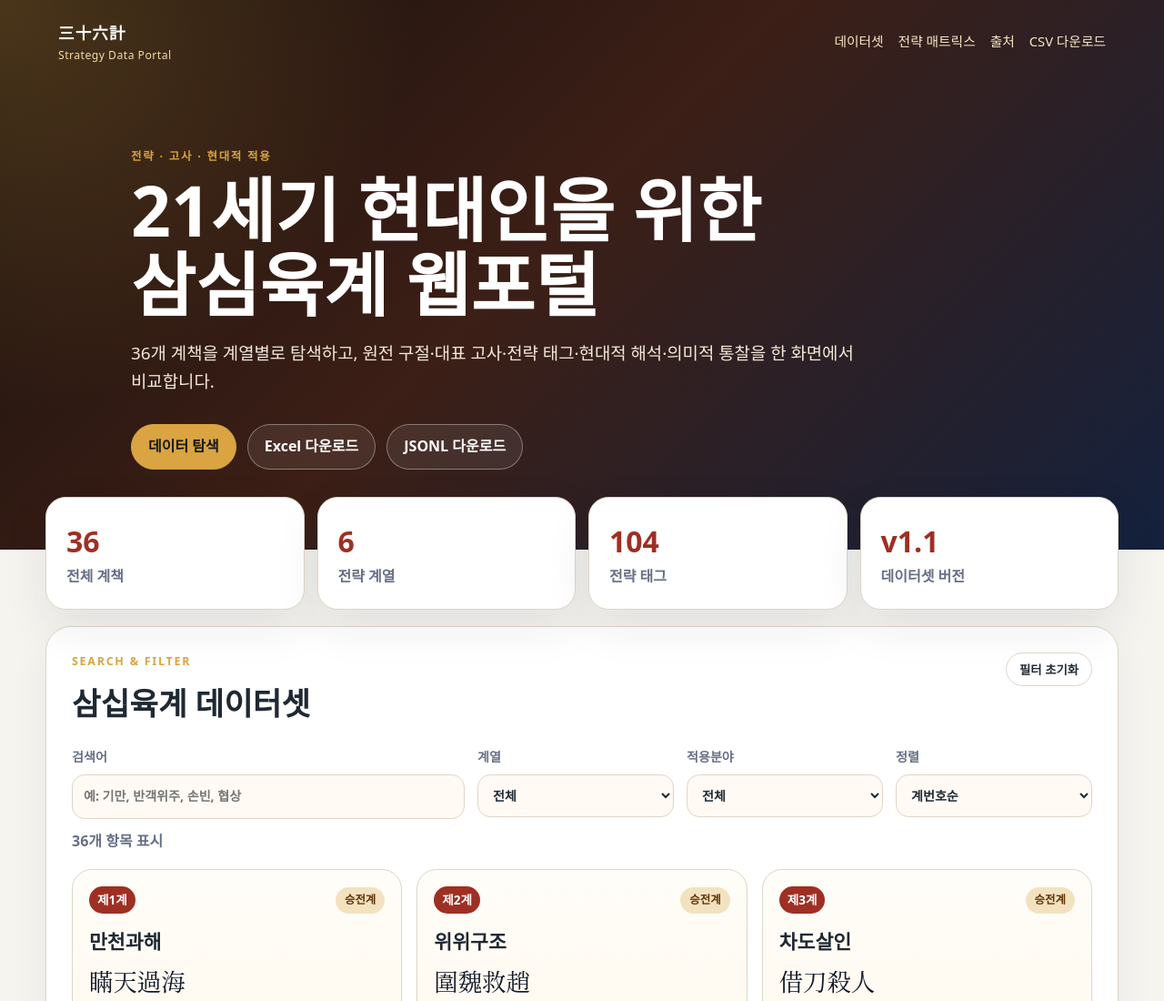
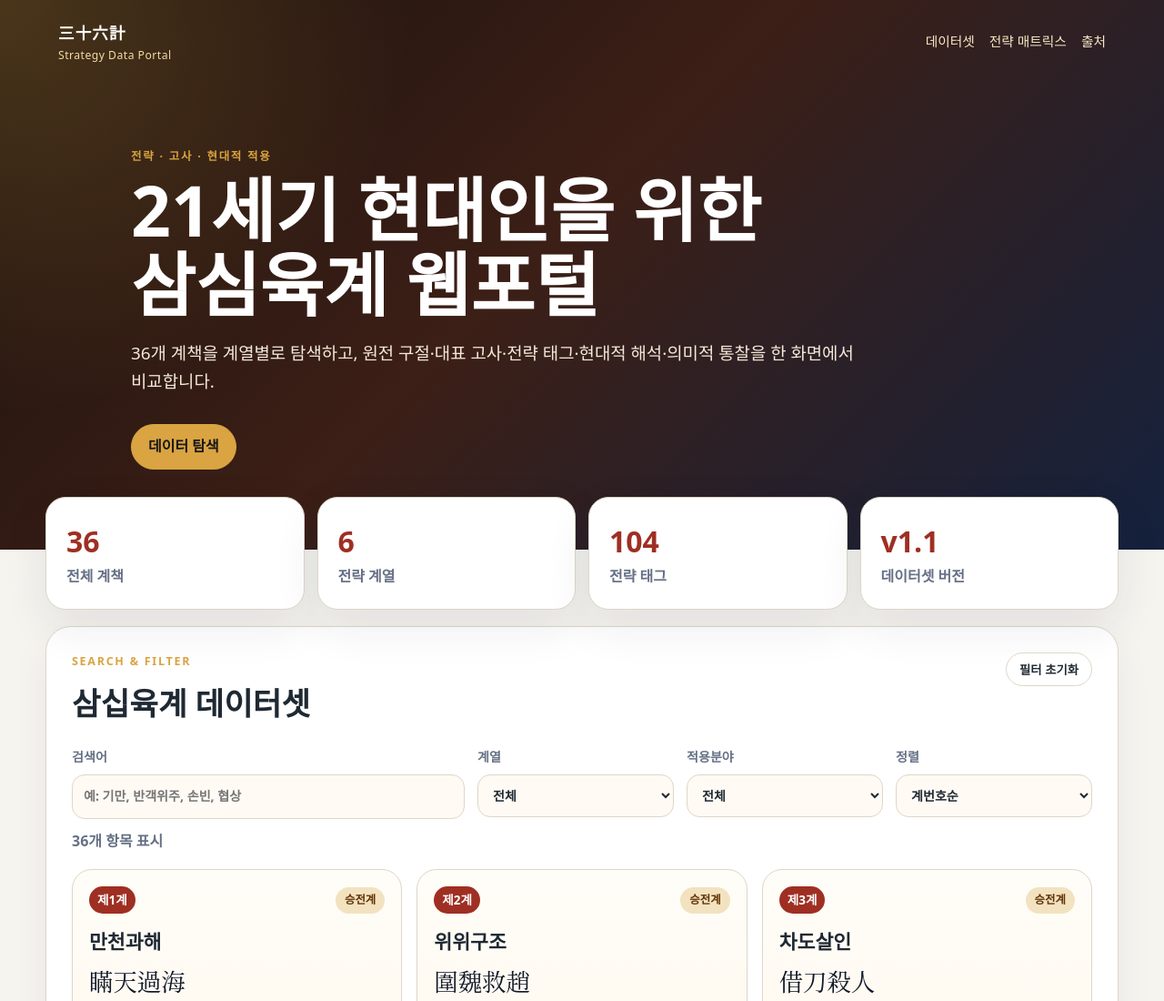
Before and after one commit to roknnaoms-hub/36-tactics, a plain HTML site: page index.html in a window 1280 px wide. Shown: the top 1100 px of the page at 91% size. Drawn offline with Linux system fonts and the light colour scheme.

Commit message:
Remove dataset download buttons

```diff
--- a/index.html
+++ b/index.html
@@ -15,7 +15,6 @@
         <a href="#catalog">데이터셋</a>
         <a href="#matrix">전략 매트릭스</a>
         <a href="#sources">출처</a>
-        <a href="data/삼십육계_확장데이터셋_v1.1_출처_통찰.csv" download>CSV 다운로드</a>
       </div>
     </nav>
     <section class="hero-inner">
@@ -24,8 +23,6 @@
       <p class="subtitle">36개 계책을 계열별로 탐색하고, 원전 구절·대표 고사·전략 태그·현대적 해석·의미적 통찰을 한 화면에서 비교합니다.</p>
       <div class="hero-actions">
         <a class="button primary" href="#catalog">데이터 탐색</a>
-        <a class="button" href="data/삼십육계_확장데이터셋_v1.1_출처_통찰.xlsx" download>Excel 다운로드</a>
-        <a class="button" href="data/삼십육계_확장데이터셋_v1.1_출처_통찰.jsonl" download>JSONL 다운로드</a>
       </div>
     </section>
   </header>
```
Also changed, not shown: 1 other file.
